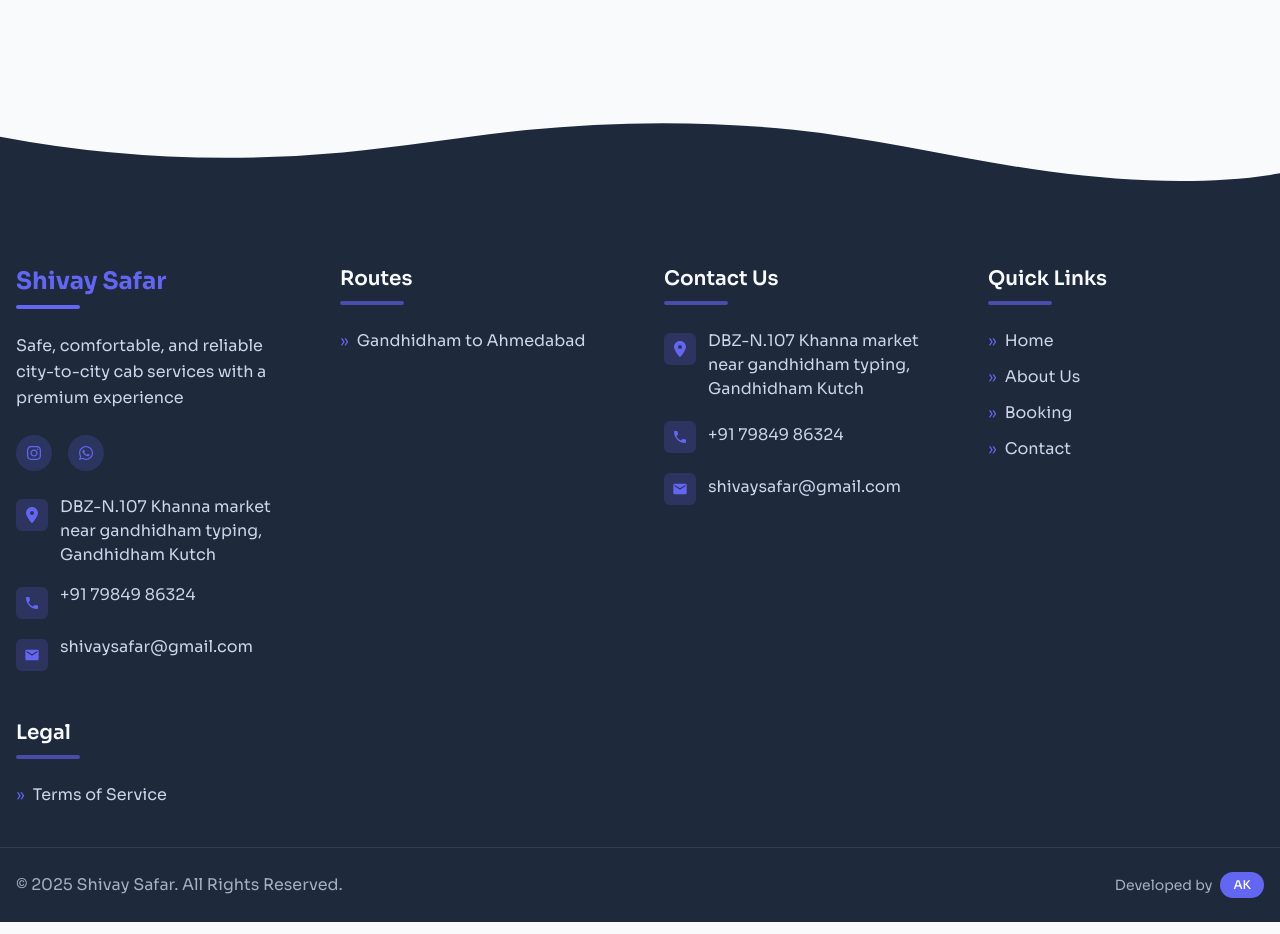
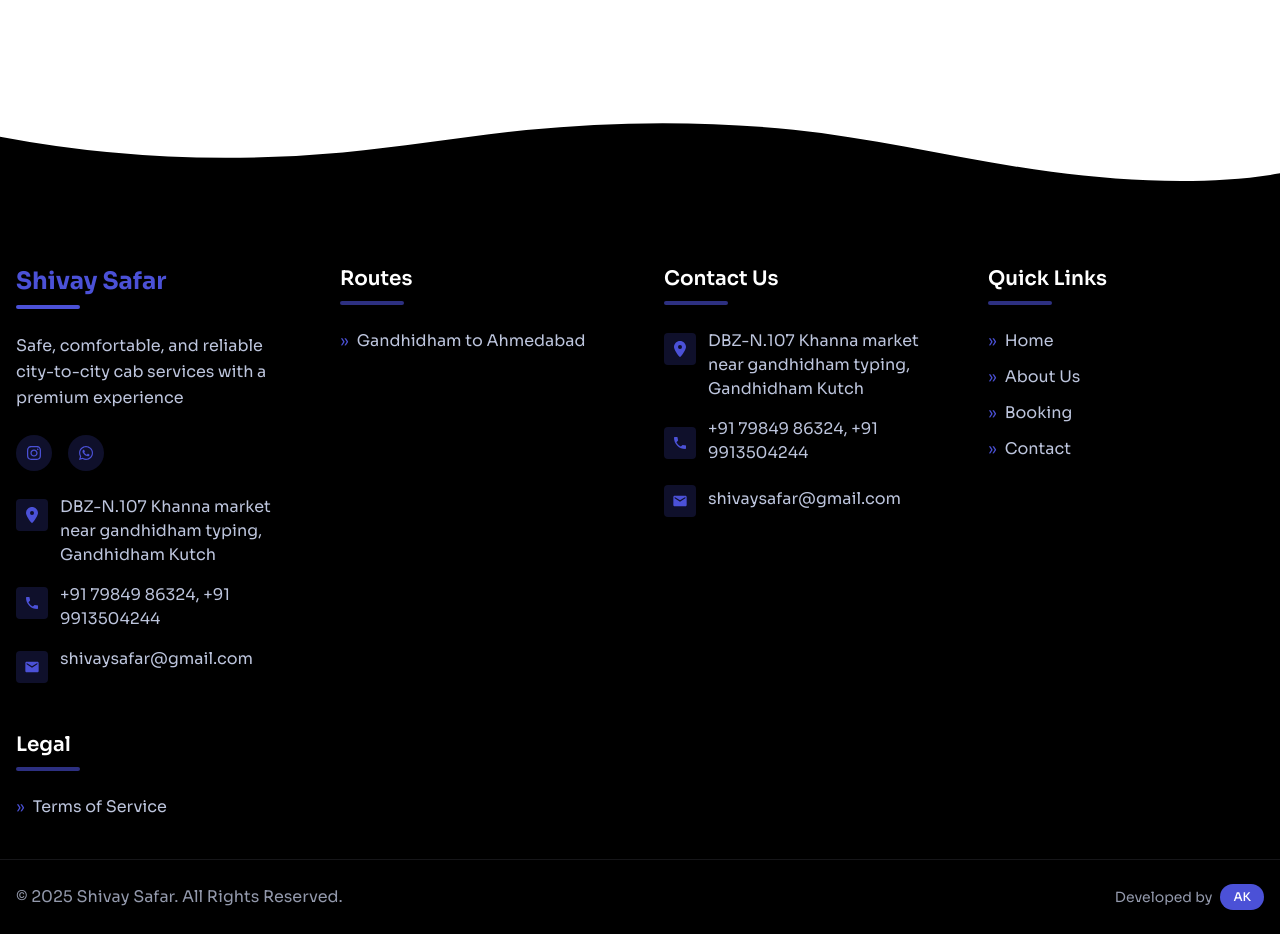
Before and after one commit to ayush-khatrii/cab-book, a Next.js app: page /contact in a window 1280 px wide. Shown: the part 760-1694 px from the top of the page. Built offline with nearby package versions, Linux system fonts and the light colour scheme.

Commit message:
UI updated

```diff
--- a/app/about/page.tsx
+++ b/app/about/page.tsx
@@ -17,12 +17,12 @@ const About = () => {
         <div className="bg-primary relative flex justify-center items-center h-60">
           <div className="container relative z-10 mx-auto flex flex-col items-center text-center justify-center h-full px-4">
             <h1
-              className="text-4xl  md:text-5xl lg:text-6xl font-bold"
+              className="text-4xl text-background  md:text-5xl lg:text-6xl font-bold"
             >
               Discover Our Story
             </h1>
             <p
-              className="text-base  /80 md:text-lg mt-4 max-w-2xl">
+              className="text-base text-muted md:text-lg mt-4 max-w-xl">
               At Shivay Safar, we transform ordinary trips into extraordinary journeys.
             </p>
           </div>
--- a/app/globals.css
+++ b/app/globals.css
@@ -6,100 +6,101 @@
 html {
   scroll-behavior: smooth;
 }
+
 :root {
-  --background: oklch(0.9842 0.0034 247.8575);
-  --foreground: oklch(0.2795 0.0368 260.0310);
+  --background: oklch(1.0000 0 0);
+  --foreground: oklch(0.3211 0 0);
   --card: oklch(1.0000 0 0);
-  --card-foreground: oklch(0.2795 0.0368 260.0310);
+  --card-foreground: oklch(0.3211 0 0);
   --popover: oklch(1.0000 0 0);
-  --popover-foreground: oklch(0.2795 0.0368 260.0310);
-  --primary: oklch(0.5854 0.2041 277.1173);
+  --popover-foreground: oklch(0.3211 0 0);
+  --primary: oklch(0.5130 0.2013 274.7847);
   --primary-foreground: oklch(1.0000 0 0);
-  --secondary: oklch(0.9276 0.0058 264.5313);
-  --secondary-foreground: oklch(0.3729 0.0306 259.7328);
-  --muted: oklch(0.9670 0.0029 264.5419);
-  --muted-foreground: oklch(0.5510 0.0234 264.3637);
-  --accent: oklch(0.9299 0.0334 272.7879);
-  --accent-foreground: oklch(0.3729 0.0306 259.7328);
-  --destructive: oklch(0.6368 0.2078 25.3313);
+  --secondary: oklch(0.9264 0.0067 286.2680);
+  --secondary-foreground: oklch(0.4214 0.0248 282.2627);
+  --muted: oklch(0.9435 0.0055 274.9635);
+  --muted-foreground: oklch(0.5257 0.0218 285.6260);
+  --accent: oklch(0.8899 0.0384 270.9578);
+  --accent-foreground: oklch(0.3437 0.1195 281.1913);
+  --destructive: oklch(0.6707 0.1218 46.5089);
   --destructive-foreground: oklch(1.0000 0 0);
-  --border: oklch(0.8717 0.0093 258.3382);
-  --input: oklch(0.8717 0.0093 258.3382);
-  --ring: oklch(0.5854 0.2041 277.1173);
-  --chart-1: oklch(0.5854 0.2041 277.1173);
-  --chart-2: oklch(0.5106 0.2301 276.9656);
-  --chart-3: oklch(0.4568 0.2146 277.0229);
-  --chart-4: oklch(0.3984 0.1773 277.3662);
-  --chart-5: oklch(0.3588 0.1354 278.6973);
-  --sidebar: oklch(0.9670 0.0029 264.5419);
-  --sidebar-foreground: oklch(0.2795 0.0368 260.0310);
-  --sidebar-primary: oklch(0.5854 0.2041 277.1173);
+  --border: oklch(0.8873 0.0095 286.2044);
+  --input: oklch(0.8873 0.0095 286.2044);
+  --ring: oklch(0.5130 0.2013 274.7847);
+  --chart-1: oklch(0.5130 0.2013 274.7847);
+  --chart-2: oklch(0.4515 0.2164 274.3186);
+  --chart-3: oklch(0.4289 0.1892 278.0124);
+  --chart-4: oklch(0.3873 0.1530 281.1731);
+  --chart-5: oklch(0.3437 0.1195 281.1913);
+  --sidebar: oklch(0.9435 0.0055 274.9635);
+  --sidebar-foreground: oklch(0.3211 0 0);
+  --sidebar-primary: oklch(0.5130 0.2013 274.7847);
   --sidebar-primary-foreground: oklch(1.0000 0 0);
-  --sidebar-accent: oklch(0.9299 0.0334 272.7879);
-  --sidebar-accent-foreground: oklch(0.3729 0.0306 259.7328);
-  --sidebar-border: oklch(0.8717 0.0093 258.3382);
-  --sidebar-ring: oklch(0.5854 0.2041 277.1173);
+  --sidebar-accent: oklch(0.8899 0.0384 270.9578);
+  --sidebar-accent-foreground: oklch(0.3437 0.1195 281.1913);
+  --sidebar-border: oklch(0.8873 0.0095 286.2044);
+  --sidebar-ring: oklch(0.5130 0.2013 274.7847);
   --font-sans: Inter, sans-serif;
-  --font-serif: Merriweather, serif;
+  --font-serif: Source Serif 4, serif;
   --font-mono: JetBrains Mono, monospace;
-  --radius: 0.5rem;
-  --shadow-2xs: 0px 4px 8px -1px hsl(0 0% 0% / 0.05);
-  --shadow-xs: 0px 4px 8px -1px hsl(0 0% 0% / 0.05);
-  --shadow-sm: 0px 4px 8px -1px hsl(0 0% 0% / 0.10), 0px 1px 2px -2px hsl(0 0% 0% / 0.10);
-  --shadow: 0px 4px 8px -1px hsl(0 0% 0% / 0.10), 0px 1px 2px -2px hsl(0 0% 0% / 0.10);
-  --shadow-md: 0px 4px 8px -1px hsl(0 0% 0% / 0.10), 0px 2px 4px -2px hsl(0 0% 0% / 0.10);
-  --shadow-lg: 0px 4px 8px -1px hsl(0 0% 0% / 0.10), 0px 4px 6px -2px hsl(0 0% 0% / 0.10);
-  --shadow-xl: 0px 4px 8px -1px hsl(0 0% 0% / 0.10), 0px 8px 10px -2px hsl(0 0% 0% / 0.10);
-  --shadow-2xl: 0px 4px 8px -1px hsl(0 0% 0% / 0.25);
+  --radius: 0.375rem;
+  --shadow-2xs: 0 1px 3px 0px hsl(0 0% 0% / 0.05);
+  --shadow-xs: 0 1px 3px 0px hsl(0 0% 0% / 0.05);
+  --shadow-sm: 0 1px 3px 0px hsl(0 0% 0% / 0.10), 0 1px 2px -1px hsl(0 0% 0% / 0.10);
+  --shadow: 0 1px 3px 0px hsl(0 0% 0% / 0.10), 0 1px 2px -1px hsl(0 0% 0% / 0.10);
+  --shadow-md: 0 1px 3px 0px hsl(0 0% 0% / 0.10), 0 2px 4px -1px hsl(0 0% 0% / 0.10);
+  --shadow-lg: 0 1px 3px 0px hsl(0 0% 0% / 0.10), 0 4px 6px -1px hsl(0 0% 0% / 0.10);
+  --shadow-xl: 0 1px 3px 0px hsl(0 0% 0% / 0.10), 0 8px 10px -1px hsl(0 0% 0% / 0.10);
+  --shadow-2xl: 0 1px 3px 0px hsl(0 0% 0% / 0.25);
   --tracking-normal: 0em;
   --spacing: 0.25rem;
 }
 
 .dark {
-  --background: oklch(0.2077 0.0398 265.7549);
-  --foreground: oklch(0.9288 0.0126 255.5078);
-  --card: oklch(0.2795 0.0368 260.0310);
-  --card-foreground: oklch(0.9288 0.0126 255.5078);
-  --popover: oklch(0.2795 0.0368 260.0310);
-  --popover-foreground: oklch(0.9288 0.0126 255.5078);
-  --primary: oklch(0.6801 0.1583 276.9349);
-  --primary-foreground: oklch(0.2077 0.0398 265.7549);
-  --secondary: oklch(0.3351 0.0331 260.9120);
-  --secondary-foreground: oklch(0.8717 0.0093 258.3382);
-  --muted: oklch(0.2795 0.0368 260.0310);
-  --muted-foreground: oklch(0.7137 0.0192 261.3246);
-  --accent: oklch(0.3729 0.0306 259.7328);
-  --accent-foreground: oklch(0.8717 0.0093 258.3382);
-  --destructive: oklch(0.6368 0.2078 25.3313);
-  --destructive-foreground: oklch(0.2077 0.0398 265.7549);
-  --border: oklch(0.4461 0.0263 256.8018);
-  --input: oklch(0.4461 0.0263 256.8018);
-  --ring: oklch(0.6801 0.1583 276.9349);
-  --chart-1: oklch(0.6801 0.1583 276.9349);
-  --chart-2: oklch(0.5854 0.2041 277.1173);
-  --chart-3: oklch(0.5106 0.2301 276.9656);
-  --chart-4: oklch(0.4568 0.2146 277.0229);
-  --chart-5: oklch(0.3984 0.1773 277.3662);
-  --sidebar: oklch(0.2795 0.0368 260.0310);
-  --sidebar-foreground: oklch(0.9288 0.0126 255.5078);
-  --sidebar-primary: oklch(0.6801 0.1583 276.9349);
-  --sidebar-primary-foreground: oklch(0.2077 0.0398 265.7549);
-  --sidebar-accent: oklch(0.3729 0.0306 259.7328);
-  --sidebar-accent-foreground: oklch(0.8717 0.0093 258.3382);
-  --sidebar-border: oklch(0.4461 0.0263 256.8018);
-  --sidebar-ring: oklch(0.6801 0.1583 276.9349);
+  --background: oklch(0.2046 0 0);
+  --foreground: oklch(0.9219 0 0);
+  --card: oklch(0.2686 0 0);
+  --card-foreground: oklch(0.9219 0 0);
+  --popover: oklch(0.2686 0 0);
+  --popover-foreground: oklch(0.9219 0 0);
+  --primary: oklch(0.5130 0.2013 274.7847);
+  --primary-foreground: oklch(1.0000 0 0);
+  --secondary: oklch(0.2686 0 0);
+  --secondary-foreground: oklch(0.9219 0 0);
+  --muted: oklch(0.2686 0 0);
+  --muted-foreground: oklch(0.7155 0 0);
+  --accent: oklch(0.3437 0.1195 281.1913);
+  --accent-foreground: oklch(0.8088 0.0751 279.5377);
+  --destructive: oklch(0.6707 0.1218 46.5089);
+  --destructive-foreground: oklch(1.0000 0 0);
+  --border: oklch(0.3715 0 0);
+  --input: oklch(0.3715 0 0);
+  --ring: oklch(0.5130 0.2013 274.7847);
+  --chart-1: oklch(0.6070 0.1595 275.3358);
+  --chart-2: oklch(0.5130 0.2013 274.7847);
+  --chart-3: oklch(0.4515 0.2164 274.3186);
+  --chart-4: oklch(0.4289 0.1892 278.0124);
+  --chart-5: oklch(0.3873 0.1530 281.1731);
+  --sidebar: oklch(0.2046 0 0);
+  --sidebar-foreground: oklch(0.9219 0 0);
+  --sidebar-primary: oklch(0.5130 0.2013 274.7847);
+  --sidebar-primary-foreground: oklch(1.0000 0 0);
+  --sidebar-accent: oklch(0.3437 0.1195 281.1913);
+  --sidebar-accent-foreground: oklch(0.8088 0.0751 279.5377);
+  --sidebar-border: oklch(0.3715 0 0);
+  --sidebar-ring: oklch(0.5130 0.2013 274.7847);
   --font-sans: Inter, sans-serif;
-  --font-serif: Merriweather, serif;
+  --font-serif: Source Serif 4, serif;
   --font-mono: JetBrains Mono, monospace;
-  --radius: 0.5rem;
-  --shadow-2xs: 0px 4px 8px -1px hsl(0 0% 0% / 0.05);
-  --shadow-xs: 0px 4px 8px -1px hsl(0 0% 0% / 0.05);
-  --shadow-sm: 0px 4px 8px -1px hsl(0 0% 0% / 0.10), 0px 1px 2px -2px hsl(0 0% 0% / 0.10);
-  --shadow: 0px 4px 8px -1px hsl(0 0% 0% / 0.10), 0px 1px 2px -2px hsl(0 0% 0% / 0.10);
-  --shadow-md: 0px 4px 8px -1px hsl(0 0% 0% / 0.10), 0px 2px 4px -2px hsl(0 0% 0% / 0.10);
-  --shadow-lg: 0px 4px 8px -1px hsl(0 0% 0% / 0.10), 0px 4px 6px -2px hsl(0 0% 0% / 0.10);
-  --shadow-xl: 0px 4px 8px -1px hsl(0 0% 0% / 0.10), 0px 8px 10px -2px hsl(0 0% 0% / 0.10);
-  --shadow-2xl: 0px 4px 8px -1px hsl(0 0% 0% / 0.25);
+  --radius: 0.375rem;
+  --shadow-2xs: 0 1px 3px 0px hsl(0 0% 0% / 0.05);
+  --shadow-xs: 0 1px 3px 0px hsl(0 0% 0% / 0.05);
+  --shadow-sm: 0 1px 3px 0px hsl(0 0% 0% / 0.10), 0 1px 2px -1px hsl(0 0% 0% / 0.10);
+  --shadow: 0 1px 3px 0px hsl(0 0% 0% / 0.10), 0 1px 2px -1px hsl(0 0% 0% / 0.10);
+  --shadow-md: 0 1px 3px 0px hsl(0 0% 0% / 0.10), 0 2px 4px -1px hsl(0 0% 0% / 0.10);
+  --shadow-lg: 0 1px 3px 0px hsl(0 0% 0% / 0.10), 0 4px 6px -1px hsl(0 0% 0% / 0.10);
+  --shadow-xl: 0 1px 3px 0px hsl(0 0% 0% / 0.10), 0 8px 10px -1px hsl(0 0% 0% / 0.10);
+  --shadow-2xl: 0 1px 3px 0px hsl(0 0% 0% / 0.25);
 }
 
 @theme inline {
@@ -154,6 +155,7 @@ html {
   --shadow-xl: var(--shadow-xl);
   --shadow-2xl: var(--shadow-2xl);
 }
+
 @layer base {
   * {
     @apply border-border outline-ring/50;
--- a/app/layout.tsx
+++ b/app/layout.tsx
@@ -13,7 +13,6 @@ const sora = Sora({
   subsets: ["latin"],
   weight: ["100", "200", "300", "400", "500", "600", "700", "800",]
 });
-
 
 export const metadata = siteMetadata;
 
--- a/components/Footer.tsx
+++ b/components/Footer.tsx
@@ -1,4 +1,4 @@
-import React from 'react';
+import React from "react";
 import {
   FaFacebookF,
   FaTwitter,
@@ -6,46 +6,49 @@ import {
   FaLinkedinIn,
   FaWhatsapp,
   FaHeart,
-  FaCode
-} from 'react-icons/fa';
-import { RiMapPin2Fill } from 'react-icons/ri';
+  FaCode,
+} from "react-icons/fa";
+import { RiMapPin2Fill } from "react-icons/ri";
 import { IoMdCall } from "react-icons/io";
-import { MdMail } from 'react-icons/md';
-import { FaLocationDot } from 'react-icons/fa6';
+import { MdMail } from "react-icons/md";
+import { FaLocationDot } from "react-icons/fa6";
 
-import Link from 'next/link';
-import { Badge } from './ui/badge';
+import Link from "next/link";
+import { Badge } from "./ui/badge";
 
 const Footer = () => {
   const socialLinks = [
     {
       icon: <FaInstagram />,
-      href: 'https://www.instagram.com/shivay_safar_9/',
+      href: "https://www.instagram.com/shivay_safar_9/",
     },
     {
       icon: <FaWhatsapp />,
-      href: 'https://wa.me/+917984986324',
-    }
+      href: "https://wa.me/+917984986324",
+    },
   ];
 
   const quickLinks = [
-    { name: 'Home', href: '/' },
-    { name: 'About Us', href: '/about' },
-    { name: 'Booking', href: '/#booking' },
-    { name: 'Contact', href: '/contact' }
+    { name: "Home", href: "/" },
+    { name: "About Us", href: "/about" },
+    { name: "Booking", href: "/#booking" },
+    { name: "Contact", href: "/contact" },
   ];
 
-  const legalLinks = [
-    { name: 'Terms of Service', href: '/terms-conditions' },
-  ];
+  const legalLinks = [{ name: "Terms of Service", href: "/terms-conditions" }];
 
   return (
-    <footer className="bg-foreground mt-40 text-background relative">
-
+    <footer className="bg-black mt-40 text-background relative">
       <div className="absolute top-0 left-0 w-full overflow-hidden leading-none transform translate-y-[-98%]">
-        <svg className="relative w-full h-12 md:h-16" viewBox="0 0 1200 120" preserveAspectRatio="none">
-          <path d="M985.66,92.83C906.67,72,823.78,31,743.84,14.19c-82.26-17.34-168.06-16.33-250.45.39-57.84,11.73-114,31.07-172,41.86A600.21,600.21,0,0,1,0,27.35V120H1200V95.8C1132.19,118.92,1055.71,111.31,985.66,92.83Z"
-            className="hidden md:block fill-foreground"></path>
+        <svg
+          className="relative w-full h-12 md:h-16"
+          viewBox="0 0 1200 120"
+          preserveAspectRatio="none"
+        >
+          <path
+            d="M985.66,92.83C906.67,72,823.78,31,743.84,14.19c-82.26-17.34-168.06-16.33-250.45.39-57.84,11.73-114,31.07-172,41.86A600.21,600.21,0,0,1,0,27.35V120H1200V95.8C1132.19,118.92,1055.71,111.31,985.66,92.83Z"
+            className="hidden md:block fill-black"
+          ></path>
         </svg>
       </div>
 
@@ -53,11 +56,14 @@ const Footer = () => {
         <div className="grid grid-cols-1 sm:grid-cols-2 lg:grid-cols-4 gap-12">
           <div className="space-y-6">
             <div>
-              <h3 className="text-2xl font-bold mb-2 text-primary">Shivay Safar</h3>
+              <h3 className="text-2xl font-bold mb-2 text-primary">
+                Shivay Safar
+              </h3>
               <div className="h-1 w-16 bg-primary rounded-full"></div>
             </div>
             <p className="text-accent/90 leading-relaxed">
-              Safe, comfortable, and reliable city-to-city cab services with a premium experience
+              Safe, comfortable, and reliable city-to-city cab services with a
+              premium experience
             </p>
 
             <div className="flex space-x-4 mt-6">
@@ -79,13 +85,18 @@ const Footer = () => {
                 <div className="bg-primary/20 p-2 rounded-md mt-1 group-hover:bg-primary transition-colors duration-300">
                   <FaLocationDot className="h-4 w-4 text-primary group-hover:text-background transition-colors duration-300" />
                 </div>
-                <span className="text-accent/90">DBZ-N.107 Khanna market near gandhidham typing, Gandhidham Kutch</span>
+                <span className="text-accent/90">
+                  DBZ-N.107 Khanna market near gandhidham typing, Gandhidham
+                  Kutch
+                </span>
               </div>
               <div className="flex items-start space-x-3 group">
                 <div className="bg-primary/20 p-2 rounded-md mt-1 group-hover:bg-primary transition-colors duration-300">
                   <IoMdCall className="h-4 w-4 text-primary group-hover:text-background transition-colors duration-300" />
                 </div>
-                <span className="text-accent/90">+91 79849 86324</span>
+                <span className="text-accent/90">
+                  +91 79849 86324, +91 9913504244
+                </span>
               </div>
               <div className="flex items-start space-x-3 group">
                 <div className="bg-primary/20 p-2 rounded-md mt-1 group-hover:bg-primary transition-colors duration-300">
@@ -104,11 +115,20 @@ const Footer = () => {
             </div>
             <ul className="space-y-3">
               {[
-                { name: 'Gandhidham to Ahmedabad', href: '/routes/gandhidham-to-ahmedabad' },
+                {
+                  name: "Gandhidham to Ahmedabad",
+                  href: "/routes/gandhidham-to-ahmedabad",
+                },
                 // { name: 'Gandhidham to Bhuj', href: '/routes/gandhidham-to-bhuj' },
               ].map((route) => (
-                <li key={route.name} className="transform hover:translate-x-2 transition-transform duration-300">
-                  <Link href={route.href} className="flex items-center space-x-2 text-accent/90 hover:text-primary">
+                <li
+                  key={route.name}
+                  className="transform hover:translate-x-2 transition-transform duration-300"
+                >
+                  <Link
+                    href={route.href}
+                    className="flex items-center space-x-2 text-accent/90 hover:text-primary"
+                  >
                     <span className="text-primary">&raquo;</span>
                     <span>{route.name}</span>
                   </Link>
@@ -116,7 +136,6 @@ const Footer = () => {
               ))}
             </ul>
           </div>
-
 
           <div className="space-y-6">
             <div>
@@ -128,13 +147,18 @@ const Footer = () => {
                 <div className="bg-primary/20 p-2 rounded-md mt-1 group-hover:bg-primary transition-colors duration-300">
                   <FaLocationDot className="h-4 w-4 text-primary group-hover:text-background transition-colors duration-300" />
                 </div>
-                <span className="text-accent/90">DBZ-N.107 Khanna market near gandhidham typing, Gandhidham Kutch</span>
+                <span className="text-accent/90">
+                  DBZ-N.107 Khanna market near gandhidham typing, Gandhidham
+                  Kutch
+                </span>
               </div>
               <div className="flex items-center space-x-3 group">
                 <div className="bg-primary/20 p-2 rounded-md mt-1 group-hover:bg-primary transition-colors duration-300">
                   <IoMdCall className="h-4 w-4 text-primary group-hover:text-background transition-colors duration-300" />
                 </div>
-                <span className="text-accent/90">+91 79849 86324</span>
+                <span className="text-accent/90">
+                  +91 79849 86324, +91 9913504244
+                </span>
               </div>
               <div className="flex items-center space-x-3 group">
                 <div className="bg-primary/20 p-2 rounded-md mt-1 group-hover:bg-primary transition-colors duration-300">
@@ -151,8 +175,14 @@ const Footer = () => {
             </div>
             <ul className="space-y-3">
               {quickLinks.map((link) => (
-                <li key={link.name} className="transform hover:translate-x-2 transition-transform duration-300">
-                  <Link href={link.href} className="flex items-center space-x-2 text-accent/90 hover:text-primary">
+                <li
+                  key={link.name}
+                  className="transform hover:translate-x-2 transition-transform duration-300"
+                >
+                  <Link
+                    href={link.href}
+                    className="flex items-center space-x-2 text-accent/90 hover:text-primary"
+                  >
                     <span className="text-primary">&raquo;</span>
                     <span>{link.name}</span>
                   </Link>
@@ -168,8 +198,14 @@ const Footer = () => {
             </div>
             <ul className="space-y-3">
               {legalLinks.map((link) => (
-                <li key={link.name} className="transform hover:translate-x-2 transition-transform duration-300">
-                  <Link href={link.href} className="flex items-center space-x-2 text-accent/90 hover:text-primary">
+                <li
+                  key={link.name}
+                  className="transform hover:translate-x-2 transition-transform duration-300"
+                >
+                  <Link
+                    href={link.href}
+                    className="flex items-center space-x-2 text-accent/90 hover:text-primary"
+                  >
                     <span className="text-primary">&raquo;</span>
                     <span>{link.name}</span>
                   </Link>
@@ -192,9 +228,7 @@ const Footer = () => {
               rel="noopener noreferrer"
               className="flex items-center gap-2 justify-center group text-accent/70 text-sm group-hover:text-primary transition-colors duration-300"
             >
-              <span className="">
-                Developed by
-              </span>
+              <span className="">Developed by</span>
               <Badge className="flex text-xs justify-end px-3 py-1 rounded-full transition-all duration-300">
                 AK
                 {/* <span className="font-semibold group-hover:bg-primary/20 text-primary group-hover:underline transition-all duration-300 ease-in-out">
@@ -205,7 +239,7 @@ const Footer = () => {
           </div>
         </div>
       </div>
-    </footer >
+    </footer>
   );
 };
 
```
Also changed, not shown: components/AboutAnimated.tsx (+31 -24 lines), components/BookCab.tsx (+190 -85 lines), components/Cta.tsx (+13 -19 lines).
